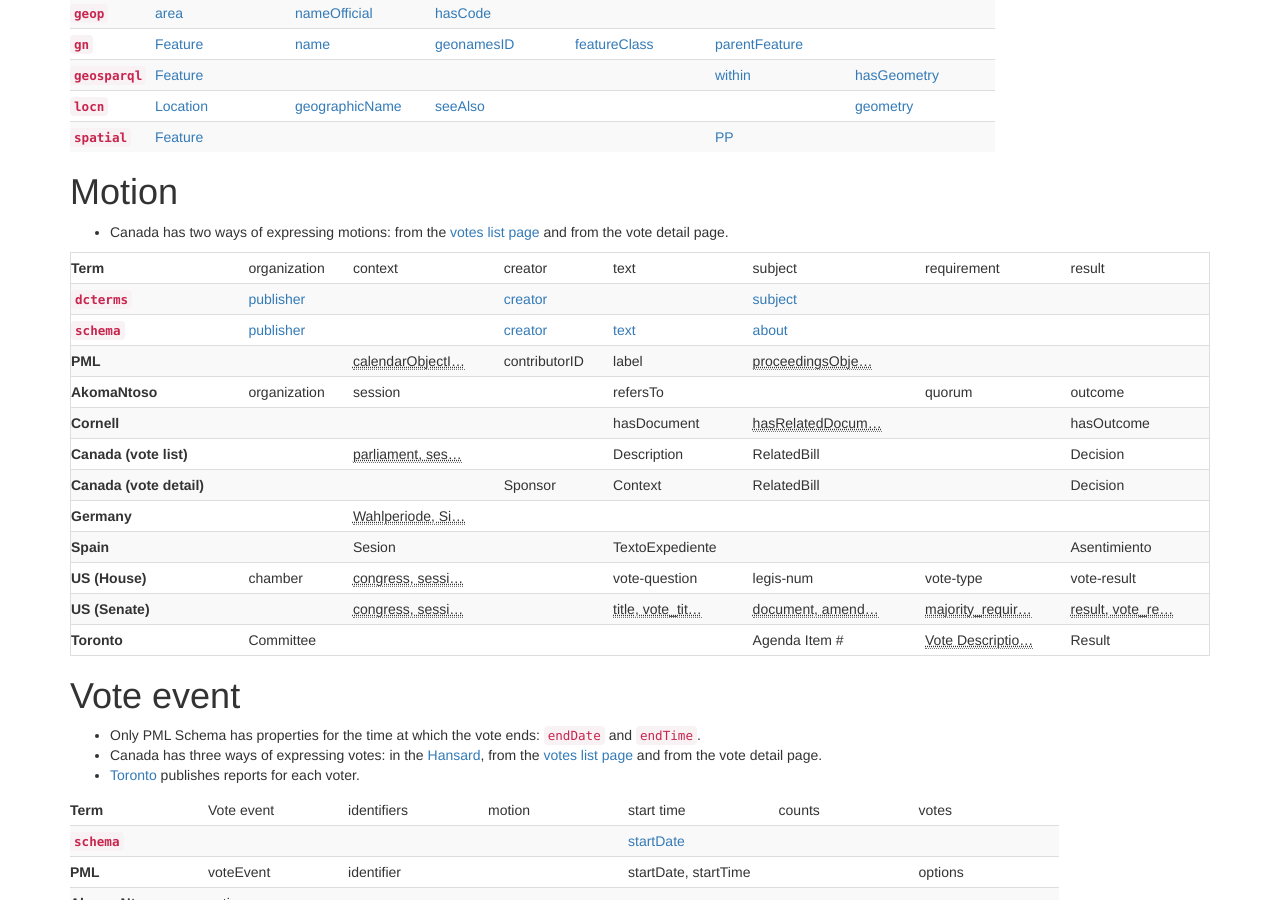
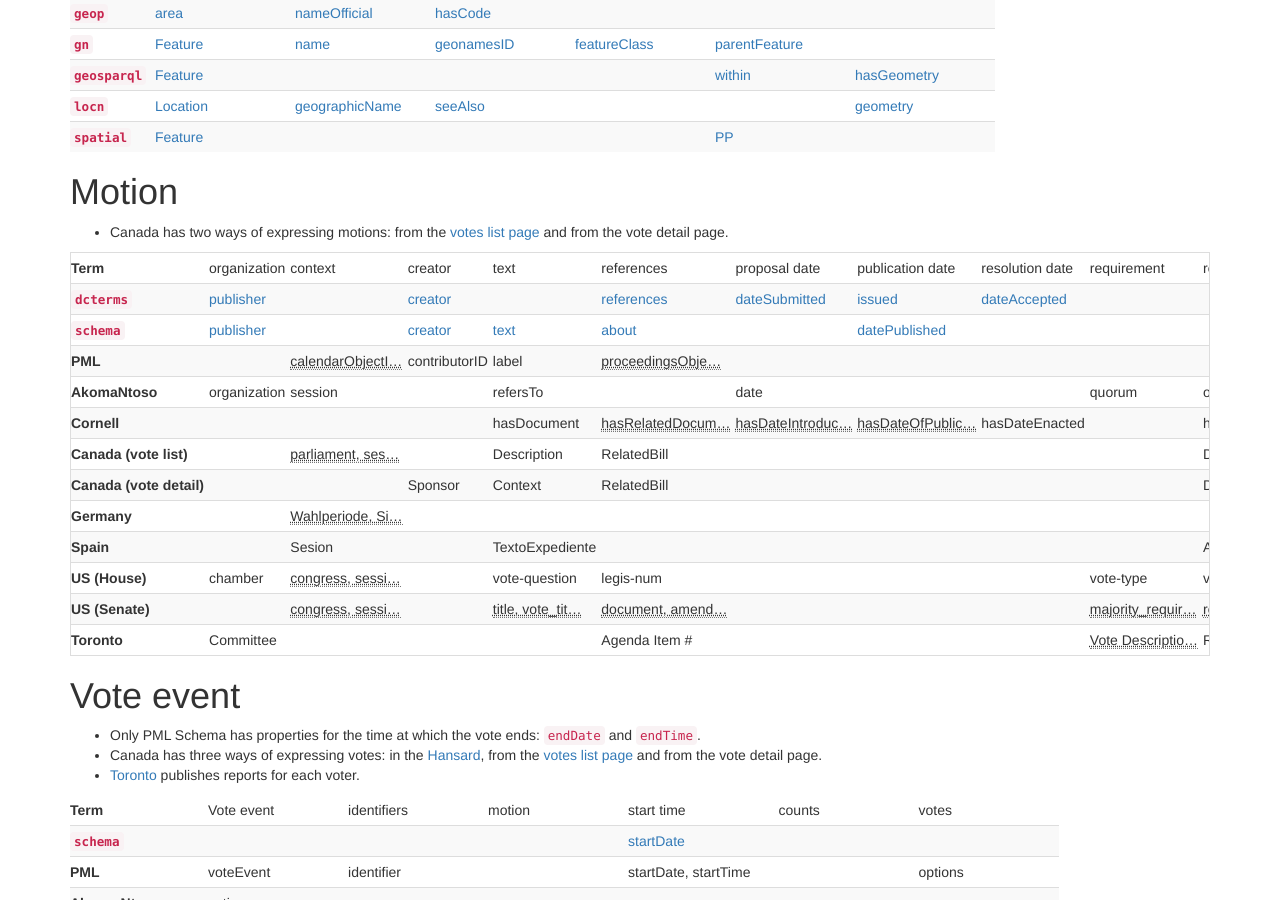
Before and after one commit to popolo-project/popolo-spec, a Jekyll site: the page built from appendices/terms.md, in a window 1280 px wide and 900 px high, scrolled down 3192 px. Built offline with Jekyll 4.4.1, drawn with Linux system fonts in a browser that asks for light colours; nearby versions of some CDN libraries; Markdown is read by kramdown in place of the engine named in the settings.

Commit message:
add more terms for motion to inventory

```diff
--- a/appendices/terms.md
+++ b/appendices/terms.md
@@ -2632,7 +2632,10 @@ id: data
         <td>context</td>
         <td>creator</td>
         <td>text</td>
-        <td>subject</td>
+        <td>references</td>
+        <td>proposal date</td>
+        <td>publication date</td>
+        <td>resolution date</td>
         <td>requirement</td>
         <td>result</td>
       </tr>
@@ -2657,8 +2660,23 @@ id: data
         <td>
         </td>
         <td>
-          <a href='http://purl.org/dc/terms/subject'>
-            subject
+          <a href='http://purl.org/dc/terms/references'>
+            references
+          </a>
+        </td>
+        <td>
+          <a href='http://purl.org/dc/terms/dateSubmitted'>
+            dateSubmitted
+          </a>
+        </td>
+        <td>
+          <a href='http://purl.org/dc/terms/issued'>
+            issued
+          </a>
+        </td>
+        <td>
+          <a href='http://purl.org/dc/terms/dateAccepted'>
+            dateAccepted
           </a>
         </td>
         <td>
@@ -2695,6 +2713,15 @@ id: data
         <td>
         </td>
         <td>
+          <a href='http://schema.org/datePublished'>
+            datePublished
+          </a>
+        </td>
+        <td>
+        </td>
+        <td>
+        </td>
+        <td>
         </td>
       </tr>
       <tr>
@@ -2719,6 +2746,12 @@ id: data
         </td>
         <td>
         </td>
+        <td>
+        </td>
+        <td>
+        </td>
+        <td>
+        </td>
       </tr>
       <tr>
         <th scope='row'>
@@ -2738,6 +2771,13 @@ id: data
         <td>
         </td>
         <td>
+          date
+        </td>
+        <td>
+        </td>
+        <td>
+        </td>
+        <td>
           quorum
         </td>
         <td>
@@ -2761,6 +2801,15 @@ id: data
           <abbr title='hasRelatedDocument'>hasRelatedDocum…</abbr>
         </td>
         <td>
+          <abbr title='hasDateIntroduced'>hasDateIntroduc…</abbr>
+        </td>
+        <td>
+          <abbr title='hasDateOfPublication'>hasDateOfPublic…</abbr>
+        </td>
+        <td>
+          hasDateEnacted
+        </td>
+        <td>
         </td>
         <td>
           hasOutcome
@@ -2786,6 +2835,12 @@ id: data
         <td>
         </td>
         <td>
+        </td>
+        <td>
+        </td>
+        <td>
+        </td>
+        <td>
           Decision
         </td>
       </tr>
@@ -2809,6 +2864,12 @@ id: data
         <td>
         </td>
         <td>
+        </td>
+        <td>
+        </td>
+        <td>
+        </td>
+        <td>
           Decision
         </td>
       </tr>
@@ -2831,6 +2892,12 @@ id: data
         </td>
         <td>
         </td>
+        <td>
+        </td>
+        <td>
+        </td>
+        <td>
+        </td>
       </tr>
       <tr>
         <th scope='row'>
@@ -2851,6 +2918,12 @@ id: data
         <td>
         </td>
         <td>
+        </td>
+        <td>
+        </td>
+        <td>
+        </td>
+        <td>
           Asentimiento
         </td>
       </tr>
@@ -2873,6 +2946,12 @@ id: data
           legis-num
         </td>
         <td>
+        </td>
+        <td>
+        </td>
+        <td>
+        </td>
+        <td>
           vote-type
         </td>
         <td>
@@ -2897,6 +2976,12 @@ id: data
           <abbr title='document, amendment'>document, amend…</abbr>
         </td>
         <td>
+        </td>
+        <td>
+        </td>
+        <td>
+        </td>
+        <td>
           <abbr title='majority_requirement'>majority_requir…</abbr>
         </td>
         <td>
@@ -2918,6 +3003,12 @@ id: data
         </td>
         <td>
           Agenda Item #
+        </td>
+        <td>
+        </td>
+        <td>
+        </td>
+        <td>
         </td>
         <td>
           <abbr title='Vote Description'>Vote Descriptio…</abbr>
```
Also changed, not shown: src/data/motion.json (+39 -11 lines), 2 other files.
